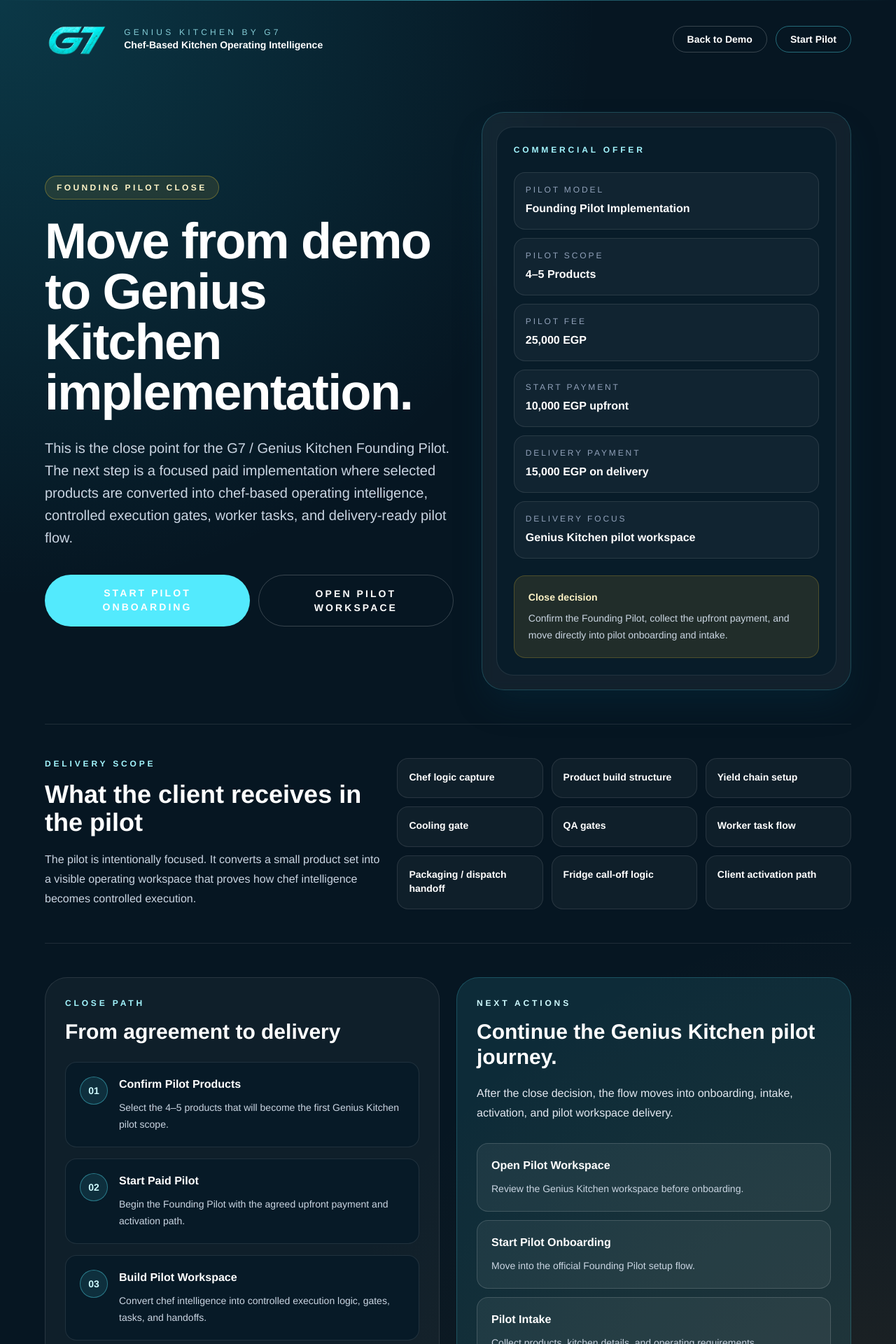
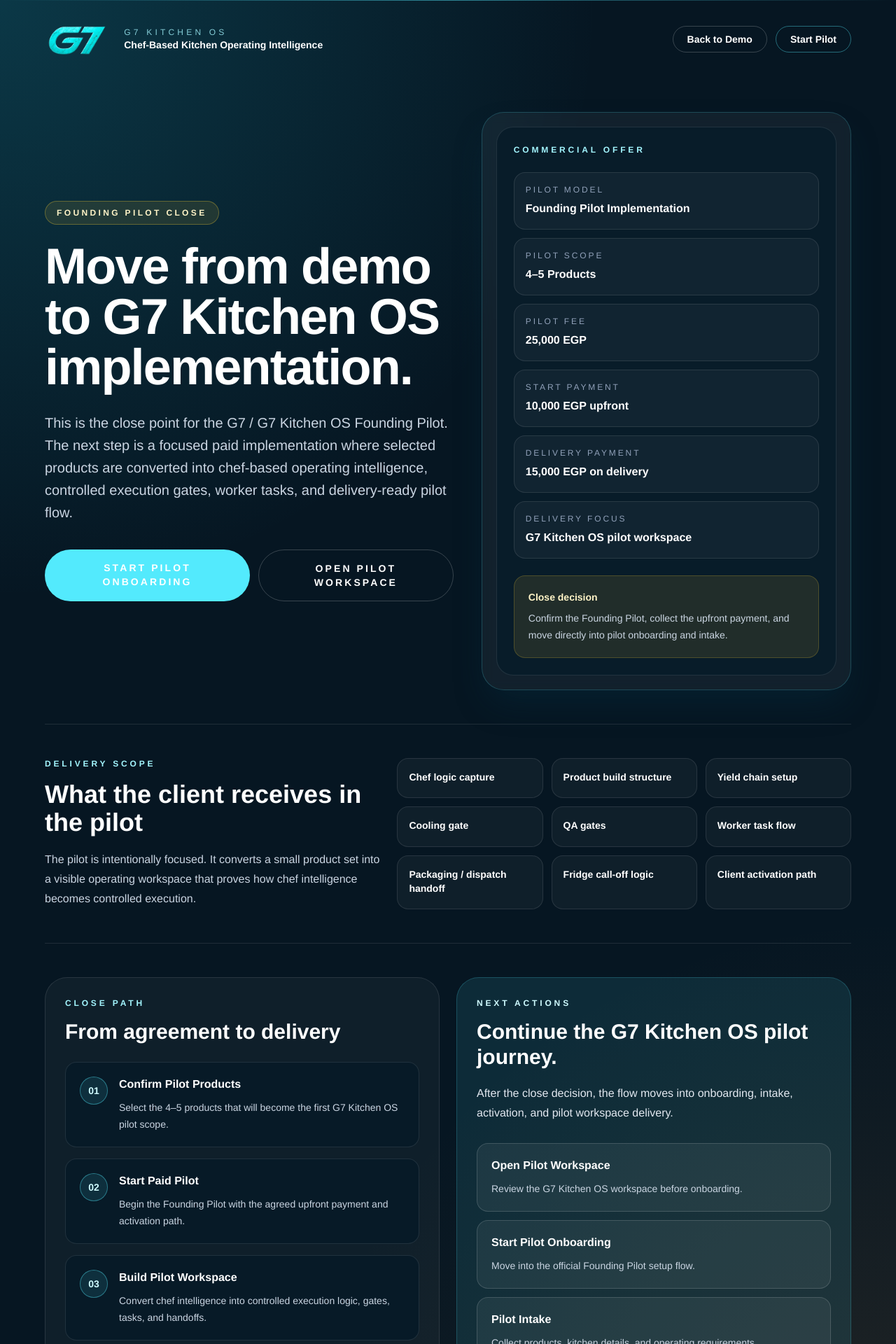
Before and after one commit to ammsofia11-wq/g7-mvpos, a Next.js app: page /demo-close in a window 1280 px wide. Shown: the top 1920 px of the page at 70% size. Built offline with nearby package versions, Linux system fonts and the light colour scheme.

Commit message:
Clean demo close G7 brand copy

```diff
--- a/app/demo-close/page.tsx
+++ b/app/demo-close/page.tsx
@@ -24,7 +24,7 @@
   },
   {
     label: "Delivery Focus",
-    value: "Genius Kitchen pilot workspace",
+    value: "G7 Kitchen OS pilot workspace",
   },
 ];
 
@@ -44,7 +44,7 @@
   {
     step: "01",
     title: "Confirm Pilot Products",
-    text: "Select the 4–5 products that will become the first Genius Kitchen pilot scope.",
+    text: "Select the 4–5 products that will become the first G7 Kitchen OS pilot scope.",
   },
   {
     step: "02",
@@ -67,7 +67,7 @@
   {
     label: "Open Pilot Workspace",
     href: "/genius-kitchen",
-    text: "Review the Genius Kitchen workspace before onboarding.",
+    text: "Review the G7 Kitchen OS workspace before onboarding.",
   },
   {
     label: "Start Pilot Onboarding",
@@ -105,7 +105,7 @@
             />
             <div>
               <p className="text-xs uppercase tracking-[0.35em] text-cyan-200/80">
-                Genius Kitchen by G7
+                G7 Kitchen OS
               </p>
               <p className="text-sm font-semibold text-white">
                 Chef-Based Kitchen Operating Intelligence
@@ -136,11 +136,11 @@
             </div>
 
             <h1 className="max-w-4xl text-5xl font-black tracking-tight text-white sm:text-6xl lg:text-7xl">
-              Move from demo to Genius Kitchen implementation.
+              Move from demo to G7 Kitchen OS implementation.
             </h1>
 
             <p className="mt-7 max-w-3xl text-lg leading-8 text-slate-300 sm:text-xl">
-              This is the close point for the G7 / Genius Kitchen Founding
+              This is the close point for the G7 / G7 Kitchen OS Founding
               Pilot. The next step is a focused paid implementation where
               selected products are converted into chef-based operating
               intelligence, controlled execution gates, worker tasks, and
@@ -261,7 +261,7 @@
               Next Actions
             </p>
             <h2 className="mt-4 text-3xl font-black text-white">
-              Continue the Genius Kitchen pilot journey.
+              Continue the G7 Kitchen OS pilot journey.
             </h2>
             <p className="mt-5 text-base leading-7 text-slate-200">
               After the close decision, the flow moves into onboarding, intake,
```
